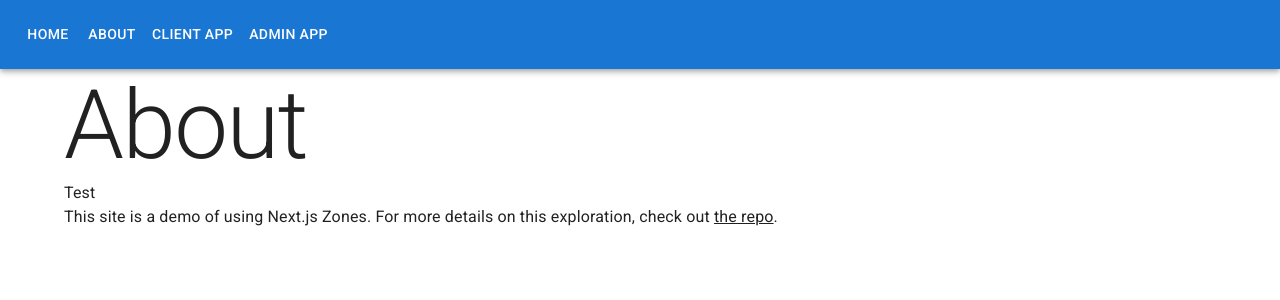
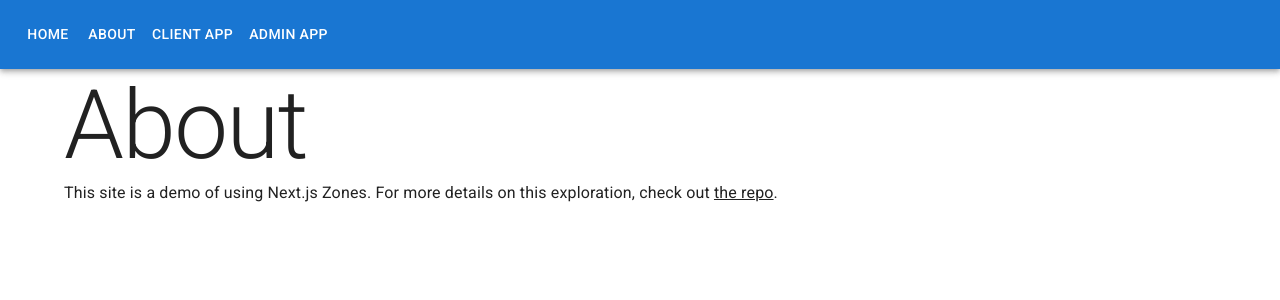
Before and after one commit to FormidableLabs/demo-nextjs-zones, a Next.js app in the folder apps/public/: page /about in a window 1280 px wide. Shown: the top 300 px of the page. Built offline with nearby package versions, Linux system fonts and the light colour scheme.

Commit message:
Revert dummy trigger

```diff
--- a/apps/public/pages/about.tsx
+++ b/apps/public/pages/about.tsx
@@ -5,7 +5,6 @@ const About = () => {
   return (
     <div>
       <Typography variant="h1">About</Typography>
-      <div>Test</div>
       <Typography>
         This site is a demo of using Next.js Zones. For more details on this
         exploration, check out{" "}
```
